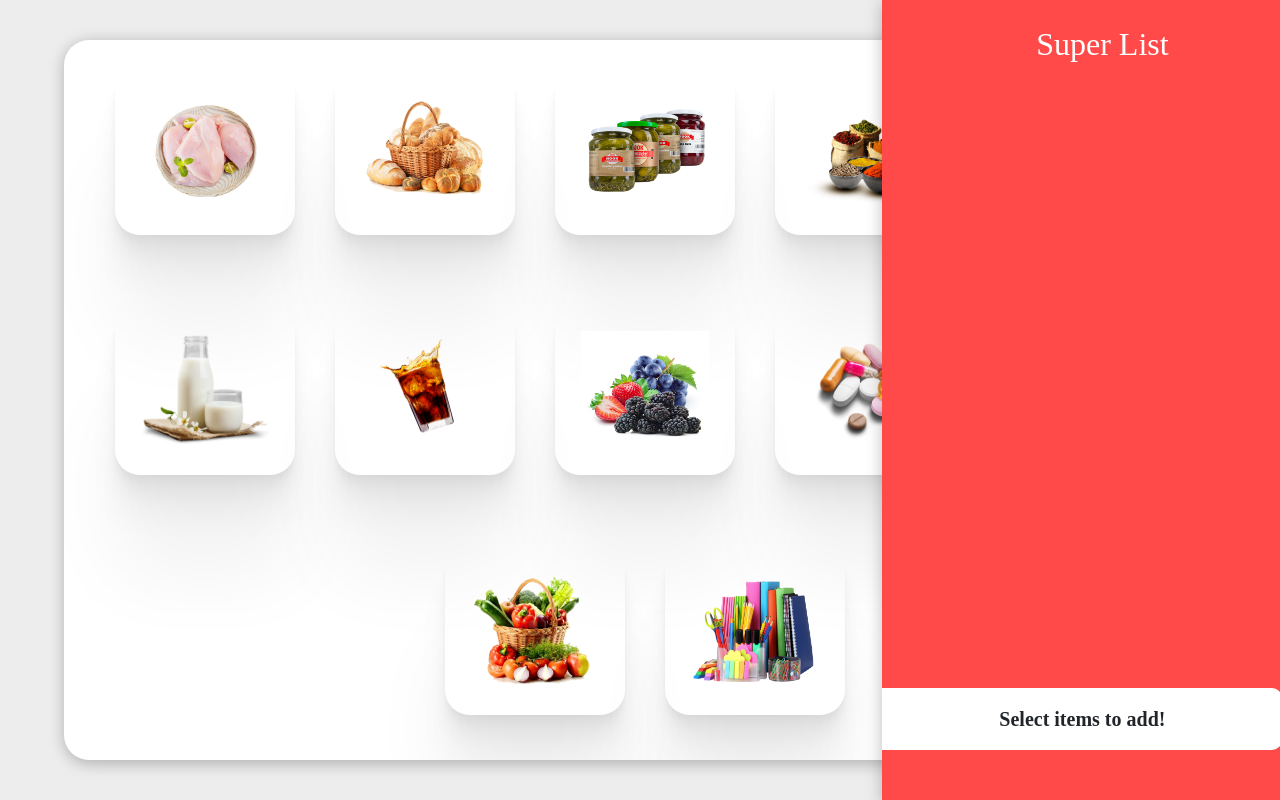
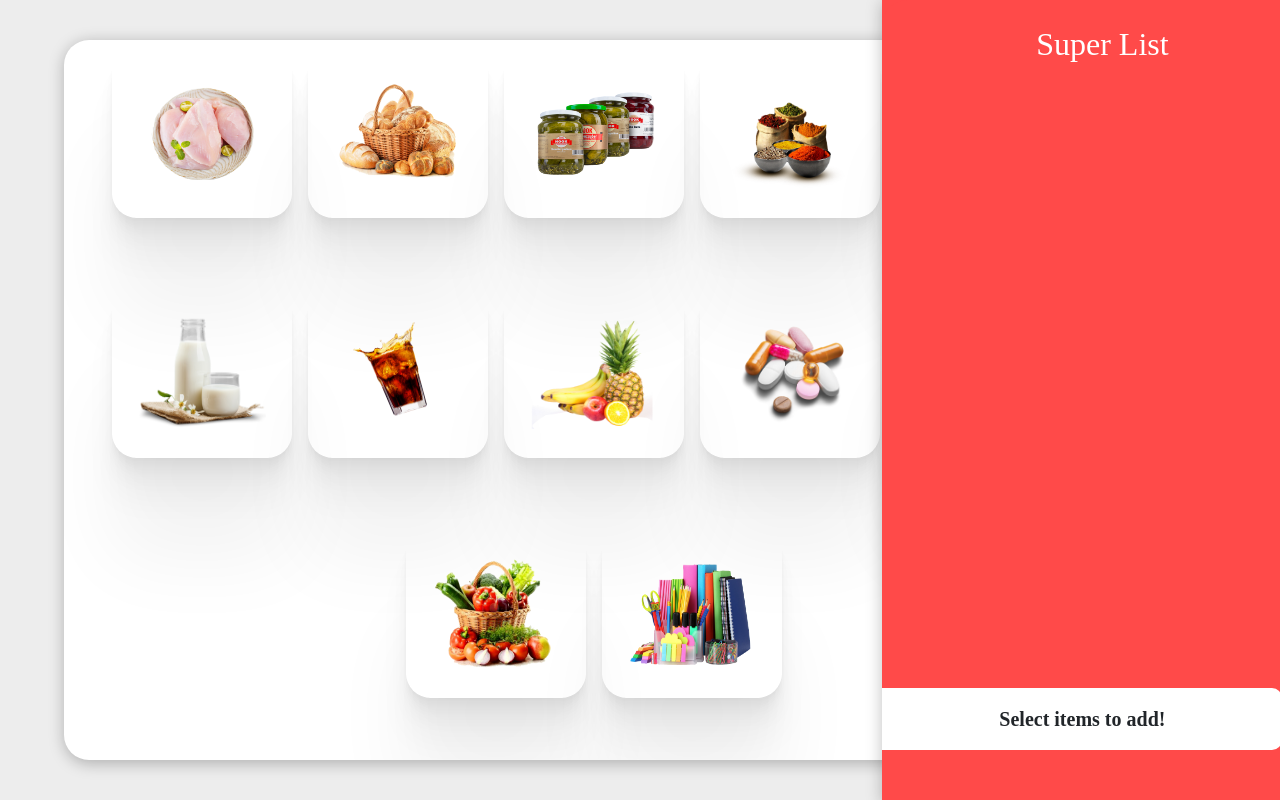
Before and after one commit to vickylz/superlist, a React (Create React App) app: page /superlist in a window 1280 px wide. Shown: the top 800 px of the page. Built offline with nearby package versions, Linux system fonts and the light colour scheme.

Commit message:
Fix images

```diff
--- a/src/components/Products.js
+++ b/src/components/Products.js
@@ -6,7 +6,7 @@ import CondimentsAndSpices from '../images/condimentsspices.png';
 import CleaningAndHygene from '../images/cleaningandbath.png';
 import Dairy from '../images/dairy.png';
 import Drinks from '../images/drinks.png';
-import Fruits from '../images/fruits.jpg';
+import Fruits from '../images/fruits.png';
 import Vegetables from '../images/vegetables.png';
 import Pharmacy from '../images/pharmacy.png';
 import Snacks from '../images/snacks.png';
--- a/src/components/components.css
+++ b/src/components/components.css
@@ -1,9 +1,12 @@
+.container {
+  width: 100%;
+}
 
 .img-responsive.section {
     width: 180px;
     height: 170px;
     padding: 26px;
-    margin: 5px;
+    margin: 3px;
     box-shadow:
   0 2.8px 2.2px rgba(0, 0, 0, 0.014),
   0 6.7px 5.3px rgba(0, 0, 0, 0.02),
@@ -60,21 +63,19 @@ opacity: 1;
 .product {
   position: relative;
   cursor: pointer;
-  padding: 15px;
-  padding-top: 20px;
-  padding-bottom: 20px;
+  padding: 5px;
 }
 
 .Products {
   height: 90vh;
   overflow: auto;
-  width: calc(100vw - 55ch);
+  /* width: calc(100vw - 55ch); */
   background-color:#ffffff;
   border-radius: 25px;
   padding-right: 50px;
   position: relative;
   min-height: 90vh;
-  width: 120ch;
+  width: 110ch;
   -webkit-box-shadow: 1px 3px 15px 1px rgba(0,0,0,0.25);
 box-shadow: 1px 3px 15px 1px rgba(0,0,0,0.25);
 }
```
Also changed, not shown: src/images/fruits.jpg (deleted), src/images/fruits.png (added).
